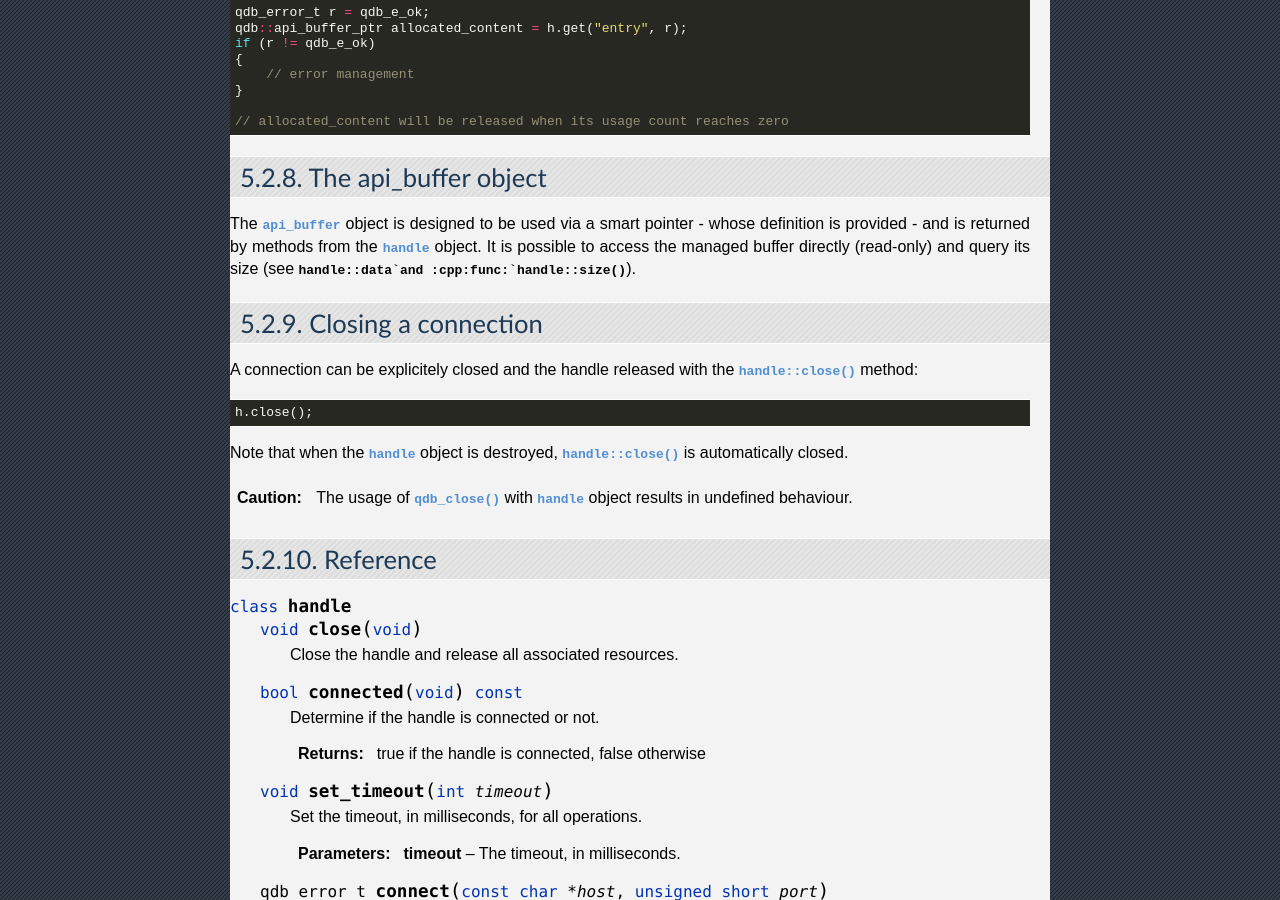
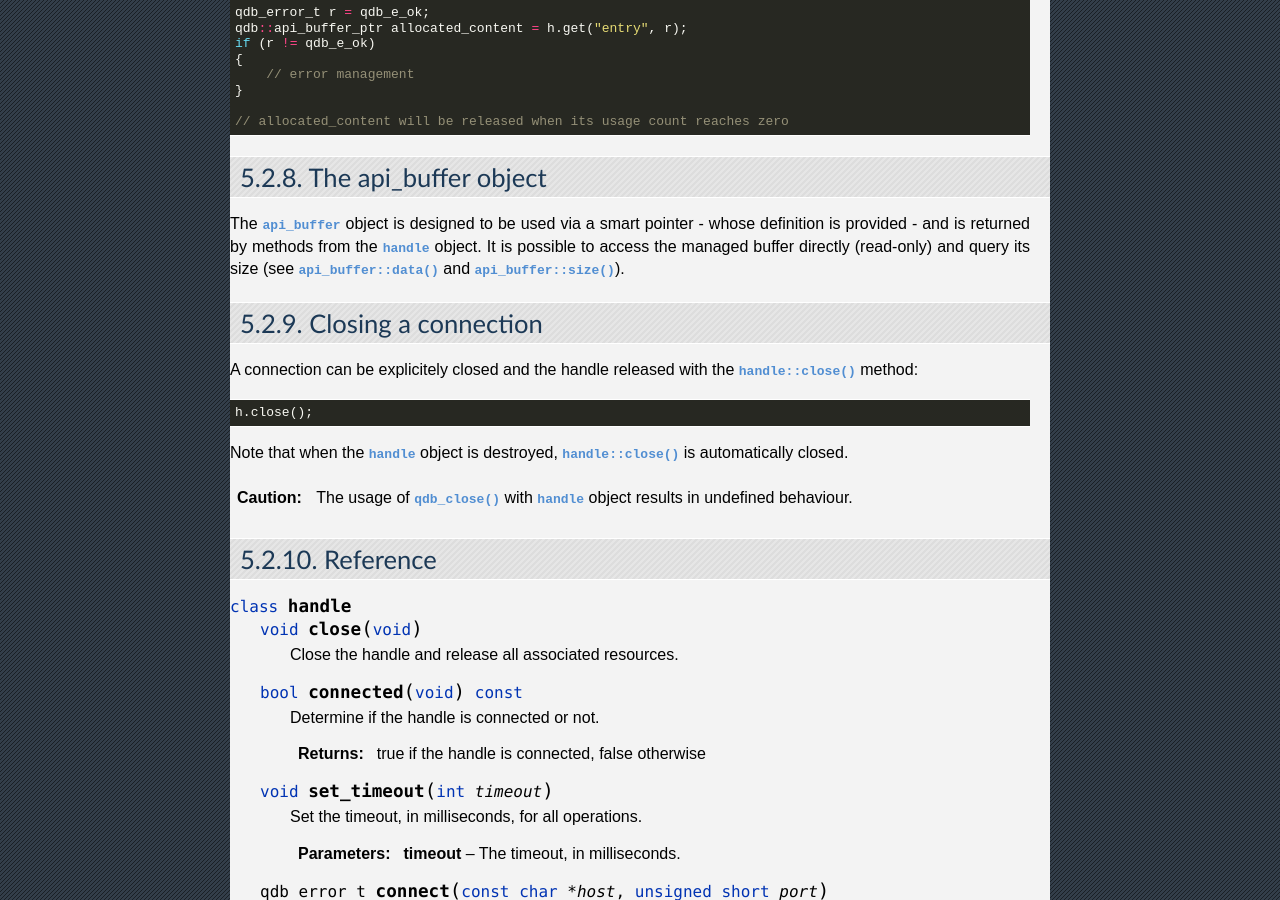
Before and after one commit to iltommi/qdb-documentation, a Sphinx documentation site: the page built from source/api/cpp.rst, in a window 1280 px wide and 900 px high, scrolled down 2266 px. Built offline with Sphinx 7.4.7, drawn with Linux system fonts in a browser that asks for light colours.

Commit message:
Typo fixes

```diff
--- a/source/api/cpp.rst
+++ b/source/api/cpp.rst
@@ -123,7 +123,7 @@ In C++, one writes::
 The api_buffer object
 -----------------------
 
-The :cpp:class:`api_buffer` object is designed to be used via a smart pointer - whose definition is provided - and is returned by methods from the :cpp:class:`handle` object. It is possible to access the managed buffer directly (read-only) and query its size (see :cpp:func:`handle::data`and :cpp:func:`handle::size`).
+The :cpp:class:`api_buffer` object is designed to be used via a smart pointer - whose definition is provided - and is returned by methods from the :cpp:class:`handle` object. It is possible to access the managed buffer directly (read-only) and query its size (see :cpp:func:`api_buffer::data` and :cpp:func:`api_buffer::size`).
 
 Closing a connection
 -----------------------
```
